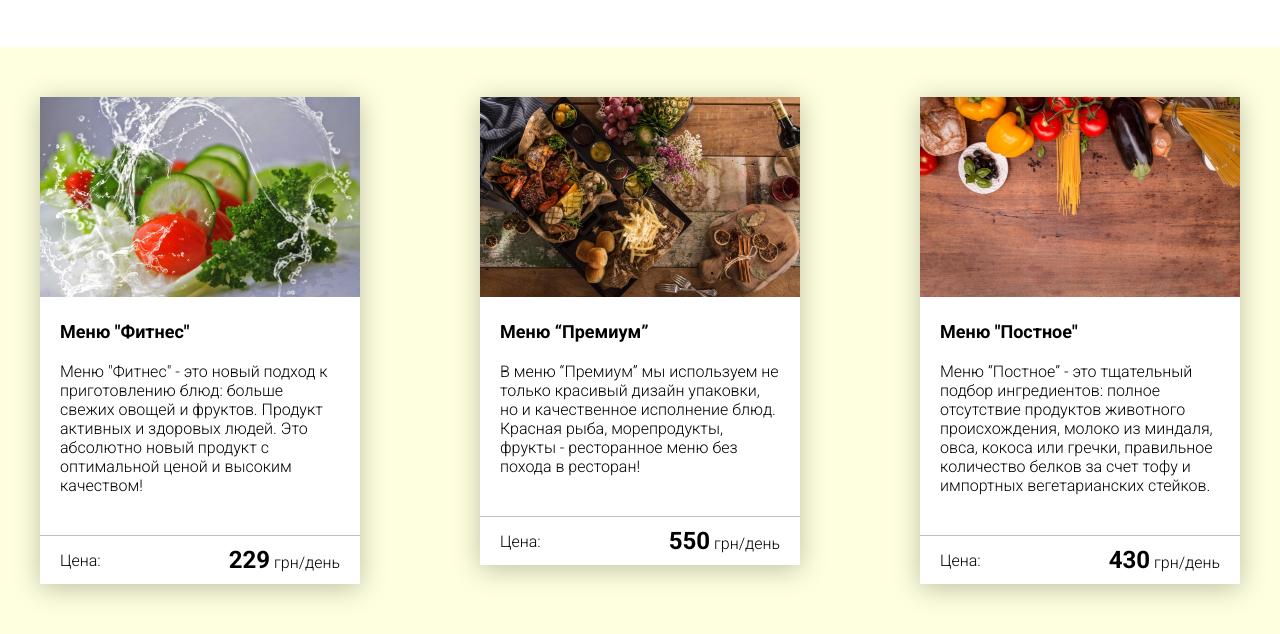
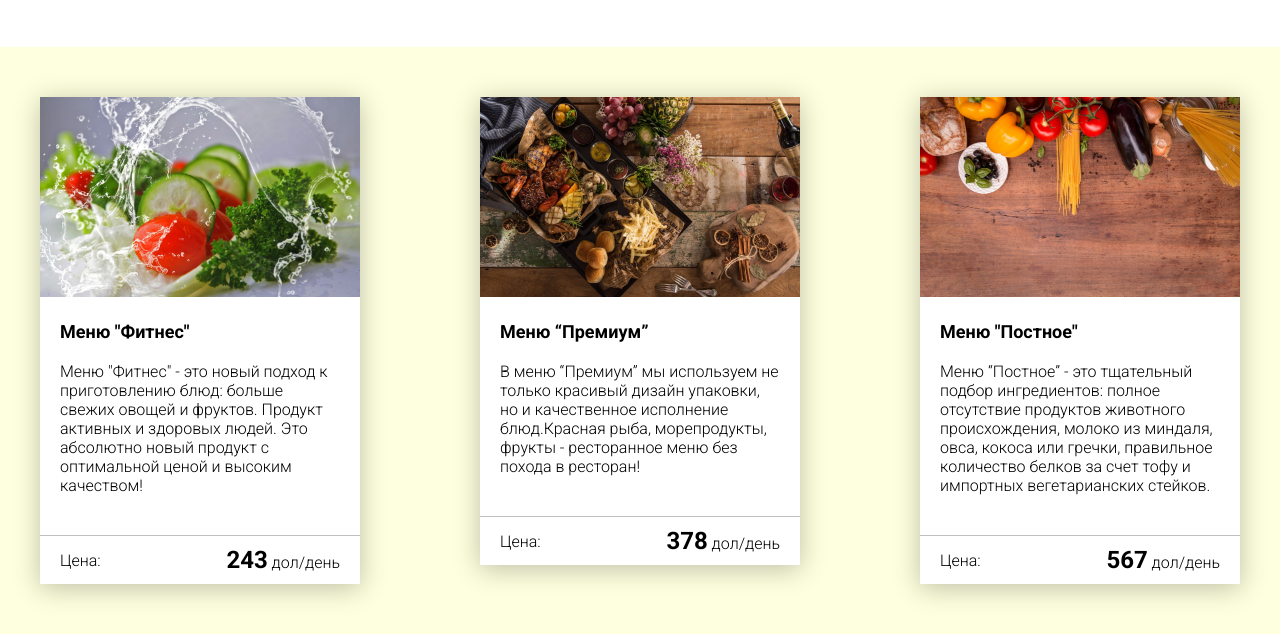
Before and after one commit to AlianGrey/food, a website: page dist/index.html in a window 1280 px wide. Shown: the part 2315-2949 px from the top of the page. Drawn offline with nearby package versions, Linux system fonts and the light colour scheme; files that its build step writes are made by us from their sources; files whose address does not match are found by name.

Commit message:
create cards of menu by classes

```diff
--- a/dist/index.html
+++ b/dist/index.html
@@ -200,42 +200,7 @@
 
         <div class="menu__field">
             <div class="container">
-                <div class="menu__item">
-                    <img src="img/tabs/vegy.jpg" alt="vegy">
-                    <h3 class="menu__item-subtitle">Меню "Фитнес"</h3>
-                    <div class="menu__item-descr">Меню "Фитнес" - это новый подход к приготовлению блюд: больше свежих
-                        овощей и фруктов. Продукт активных и здоровых людей. Это абсолютно новый продукт с оптимальной
-                        ценой и высоким качеством!</div>
-                    <div class="menu__item-divider"></div>
-                    <div class="menu__item-price">
-                        <div class="menu__item-cost">Цена:</div>
-                        <div class="menu__item-total"><span>229</span> грн/день</div>
-                    </div>
-                </div>
-                <div class="menu__item">
-                    <img src="img/tabs/elite.jpg" alt="elite">
-                    <h3 class="menu__item-subtitle">Меню “Премиум”</h3>
-                    <div class="menu__item-descr">В меню “Премиум” мы используем не только красивый дизайн упаковки, но
-                        и качественное исполнение блюд. Красная рыба, морепродукты, фрукты - ресторанное меню без похода
-                        в ресторан!</div>
-                    <div class="menu__item-divider"></div>
-                    <div class="menu__item-price">
-                        <div class="menu__item-cost">Цена:</div>
-                        <div class="menu__item-total"><span>550</span> грн/день</div>
-                    </div>
-                </div>
-                <div class="menu__item">
-                    <img src="img/tabs/post.jpg" alt="post">
-                    <h3 class="menu__item-subtitle">Меню "Постное"</h3>
-                    <div class="menu__item-descr">Меню “Постное” - это тщательный подбор ингредиентов: полное отсутствие
-                        продуктов животного происхождения, молоко из миндаля, овса, кокоса или гречки, правильное
-                        количество белков за счет тофу и импортных вегетарианских стейков. </div>
-                    <div class="menu__item-divider"></div>
-                    <div class="menu__item-price">
-                        <div class="menu__item-cost">Цена:</div>
-                        <div class="menu__item-total"><span>430</span> грн/день</div>
-                    </div>
-                </div>
+
             </div>
         </div>
     </div>
--- a/dist/js/script.js
+++ b/dist/js/script.js
@@ -124,7 +124,7 @@ window.addEventListener('DOMContentLoaded', () => {
         modal.classList.toggle('show');
         document.body.style.overflow = 'hidden';
         //console.log(modal.style.display = 'block');
-        clearInterval(modalTimerId);
+        // clearInterval(modalTimerId);
     }
 
     modalTrigger.forEach(btn => {
@@ -144,7 +144,7 @@ window.addEventListener('DOMContentLoaded', () => {
     });
 
     //show modal window then past 3000ms from open the site if before it was not open
-    const modalTimerId = setTimeout(openModal, 50000);
+    //const modalTimerId = setTimeout(openModal, 50000);
 
     //show the modal window if a user has scrolled to the bottom of the page
     function showModalByScroll() {
@@ -155,7 +155,70 @@ window.addEventListener('DOMContentLoaded', () => {
     }
 
     window.addEventListener('scroll', showModalByScroll);
+    //modal end
 
+    //tabs with menu
+    //используем классы для карточек
+    class MenuCard {
+        constructor(src, alt, title, descr, price, parentSelector) {
+            this.src = src;
+            this.alt = alt;
+            this.title = title;
+            this.descr = descr;
+            this.price = price;
+            this.transfer = 27;
+            this.parent = document.querySelector(parentSelector);
+            this.changeToUAH();
+        }
+
+        changeToUAH() {
+            this.price = this.price * this.transfer;
+        }
+
+        render() {
+            const element = document.createElement('div');
+            element.innerHTML = `
+                <div class="menu__item" >
+                    <img src=${this.src} alt=${this.alt}>
+                        <h3 class="menu__item-subtitle">${this.title}</h3>
+                        <div class="menu__item-descr">${this.descr}</div>
+                        <div class="menu__item-divider"></div>
+                        <div class="menu__item-price">
+                            <div class="menu__item-cost">Цена:</div>
+                            <div class="menu__item-total"><span>${this.price}</span> дол/день</div>
+                        </div>
+                    </div>
+                    `;
+            this.parent.append(element);
+        }
+
+    }
+    const elem = '.menu .container';
+
+    new MenuCard(
+        "img/tabs/vegy.jpg",
+        'vegy',
+        'Меню "Фитнес"',
+        'Меню "Фитнес" - это новый подход к приготовлению блюд: больше свежих овощей и фруктов. Продукт активных и здоровых людей. Это абсолютно новый продукт с оптимальной ценой и высоким качеством!',
+        9,
+        elem
+    ).render();
+    new MenuCard(
+        "img/tabs/elite.jpg",
+        'elite',
+        'Меню “Премиум”',
+        'В меню “Премиум” мы используем не только красивый дизайн упаковки, но и качественное исполнение блюд.Красная рыба, морепродукты, фрукты - ресторанное меню без похода в ресторан!',
+        14,
+        elem
+    ).render();
+    new MenuCard(
+        "img/tabs/post.jpg",
+        'post',
+        'Меню "Постное"',
+        'Меню “Постное” - это тщательный подбор ингредиентов: полное отсутствие продуктов животного происхождения, молоко из миндаля, овса, кокоса или гречки, правильное количество белков за счет тофу и импортных вегетарианских стейков.',
+        21,
+        elem
+    ).render();
 
 
 });
```
